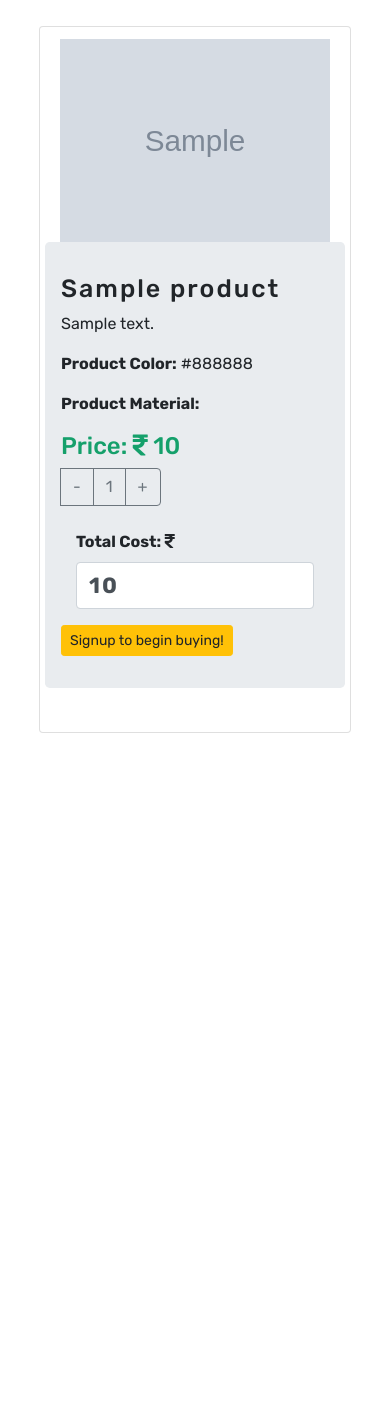
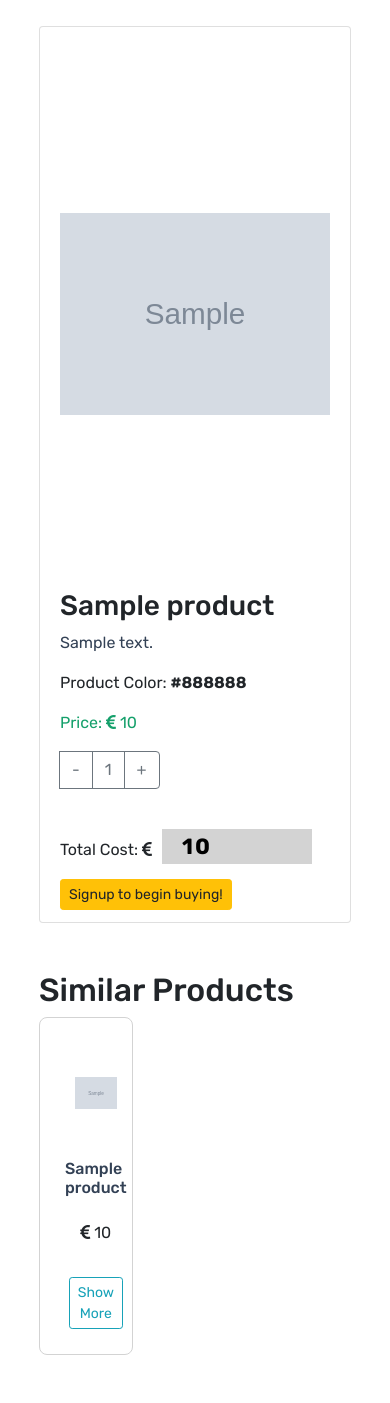
Before and after one commit to saroj2053/Stronics, a Node server app: page /product/600000000000000000000001 in a window 390 px wide. Shown: the part 74-1477 px from the top of the page. Before the commit the page ends 807 px from the top, so only its background shows below. Run offline with Node 20, Linux system fonts and the light colour scheme; tables that the repository leaves empty hold one stand-in row (values such as "Sample post"); grey boxes marked "Sample" are stand-in pictures; some libraries are stand-ins or nearby versions.

Commit message:
added media queries for the products display

```diff
--- a/public/css/custom.css
+++ b/public/css/custom.css
@@ -143,9 +143,15 @@ body {
 }
 
 .total-cost-enhancer {
+  width: 150px;
   font-size: 22px;
   font-weight: bold;
   letter-spacing: 2px;
+  margin-bottom: 15px;
+  background: lightgray;
+  border: none;
+  outline: none;
+  padding-left: 20px;
 }
 
 .button-center {
@@ -243,6 +249,7 @@ body {
 .productsWrapper {
   width: 100%;
   display: flex;
+  justify-content: center;
   gap: 20px;
   flex-wrap: wrap;
 }
@@ -308,3 +315,65 @@ body {
 }
 
 /* ###################### */
+
+/* product page */
+.product__title {
+  font-size: 1.75rem;
+  font-weight: 500;
+}
+
+.product__description {
+  font-size: 1rem;
+  color: var(--text-slate-700);
+  text-align: justify;
+}
+
+/* media queries */
+
+@media screen and (max-width: 768px) {
+  .productContainer {
+    width: 100%;
+    display: flex;
+    flex-direction: column;
+    justify-content: center;
+    align-items: center;
+    border: 2px solid lightgray;
+    padding: 25px;
+  }
+}
+
+@media screen and (min-width: 769px) and (max-width: 1280px) {
+  .productContainer {
+    width: 45%;
+    display: flex;
+    flex-direction: column;
+    justify-content: center;
+    align-items: center;
+    border: 2px solid lightgray;
+    padding: 25px;
+  }
+}
+
+@media screen and (min-width: 1281px) and (max-width: 1660px) {
+  .productContainer {
+    width: 30%;
+    display: flex;
+    flex-direction: column;
+    justify-content: center;
+    align-items: center;
+    border: 2px solid lightgray;
+    padding: 25px;
+  }
+}
+
+@media screen and (min-width: 1661px) {
+  .productContainer {
+    width: 23%;
+    display: flex;
+    flex-direction: column;
+    justify-content: center;
+    align-items: center;
+    border: 2px solid lightgray;
+    padding: 25px;
+  }
+}
--- a/routes/main.js
+++ b/routes/main.js
@@ -52,13 +52,24 @@ router.get("/products/:id", function (req, res, next) {
 });
 
 router.get("/product/:id", function (req, res, next) {
-  Product.findById({ _id: req.params.id }, function (err, product) {
-    if (err) return next(err);
-    console.log(product);
-    res.render("./main/product", {
-      product: product,
+  Product.findById(req.params.id)
+    .populate("category")
+    .exec(function (err, product) {
+      if (err) return next(err);
+      console.log(product);
+
+      Product.find({ category: product.category._id }).exec(function (
+        err,
+        similarProducts
+      ) {
+        if (err) return next(err);
+        console.log(similarProducts);
+        res.render("main/product", {
+          product: product,
+          similarProducts: similarProducts,
+        });
+      });
     });
-  });
 });
 
 router.get("/cart", passportConf.isAuthenticated, function (req, res, next) {
--- a/views/main/product.ejs
+++ b/views/main/product.ejs
@@ -1,31 +1,29 @@
 <% layout('layout') -%>
 
-<div class="containerWrapper mt-10">
+<div class="wrapper mt-10">
     <div class="row">
         <div class="col-lg-12">
             <div class="list-group">
                 <span class="list-group-item">
                     <div class="row">
-                        <div class="col-md-3">
-                           <img class="img-fluid" src="../<%= product.image %>" alt="logitech mouse">
+                        <div class="col-md-4">
+                           <img style="height: 550px; object-fit: contain;" class="img-fluid" src="../<%= product.image %>" alt="logitech mouse">
                         </div>
 
-                        <div class="col-md-9 jumbotron">
-                            <h4 class="product-heading">
+                        <div class="col-md-8">
+                            <h4 class="product__title">
                                 <%= product.name %>
                             </h4>
 
-                                <p>
+                                <p class="product__description">
                                     <%= product.description %>
                                 </p>
 
-                            <p><strong>Product Color:</strong> <%= product.color %>
+                            <p>Product Color: <strong><%= product.color %></strong>
                             </p>
-                            <p><strong>Product Material:</strong> <%= product.productMaterial %>
+                            <p style="color: rgb(21, 160, 107);">Price: <i class="fas fa-euro-sign"></i>
+                                <%= product.price %>
                             </p>
-                            <strong><h4 style="color: rgb(21, 160, 107);">Price: <i class="fas fa-rupee-sign"></i>
-                                <%= product.price %>
-                            </h4></strong>
                             <form action='' method="post">
                                 <div class="btn-group" role="group" aria-label="...">
                                     <input type="hidden" name="quantity" id="quantity" value="1"></input>
@@ -37,11 +35,11 @@
                                     <input type="hidden" name="product_id" id="quantity" value="<%= product._id %>"></input>
                                     <input type="hidden" name="priceHidden" id="priceHidden" value="<%= product.price %>"></input>
                                     <br>
+                                </div>
 
-                                <div class="col-md-4">
-                                    <label for="priceValue"><strong>Total Cost: <i class="fas fa-rupee-sign"></i></strong></label>
-                                    <input type="text" name="priceValue" id="priceValue" class="form-control total-cost-enhancer" value="<%= product.price %>"></input>
-                                </div>
+                                <div style="display: flex; gap: 10px; align-items: center;">
+                                    <label for="priceValue">Total Cost: <i class="fas fa-euro-sign"></i></label>
+                                    <input type="text" name="priceValue" id="priceValue" class="total-cost-enhancer" value="<%= product.price %>"></input>
                                 </div>
 
                                 <% if (user) { %>
@@ -57,4 +55,45 @@
             </div>
         </div>
     </div>
+
+    <div class="my-5">
+        <h2>Similar Products</h2>
+  <div class="mb-5">
+    <% if (similarProducts.length == 0) { %>
+    <div style="width: 100%; display: flex; justify-content: center">
+      <img src="/assets/no-item-found-here.png" alt="no-product-logo" />
+    </div>
+    <% } else { %>
+
+    <div class="category__products">
+      <% for (var i=0; i< similarProducts.length; i++) { %>
+      <div class="category__product">
+        <div>
+          <img
+            style="width: 100px; height: 100px; object-fit: contain"
+            class="img-fluid"
+            src="../<%= similarProducts[i].image %>"
+            alt=""
+          />
+        </div>
+        <h2><%= similarProducts[i].name %></h2>
+        <div class="caption">
+          <p>
+            <i class="fas fa-euro-sign"></i>
+            <%= similarProducts[i].price %>
+          </p>
+        </div>
+        <div>
+          <a
+            class="btn btn-sm btn-outline-info"
+            href="/product/<%= similarProducts[i]._id %>"
+            >Show More</a
+          >
+        </div>
+      </div>
+      <% } %>
+    </div>
+    <% } %>
+  </div>
 </div>
+</div>
```
